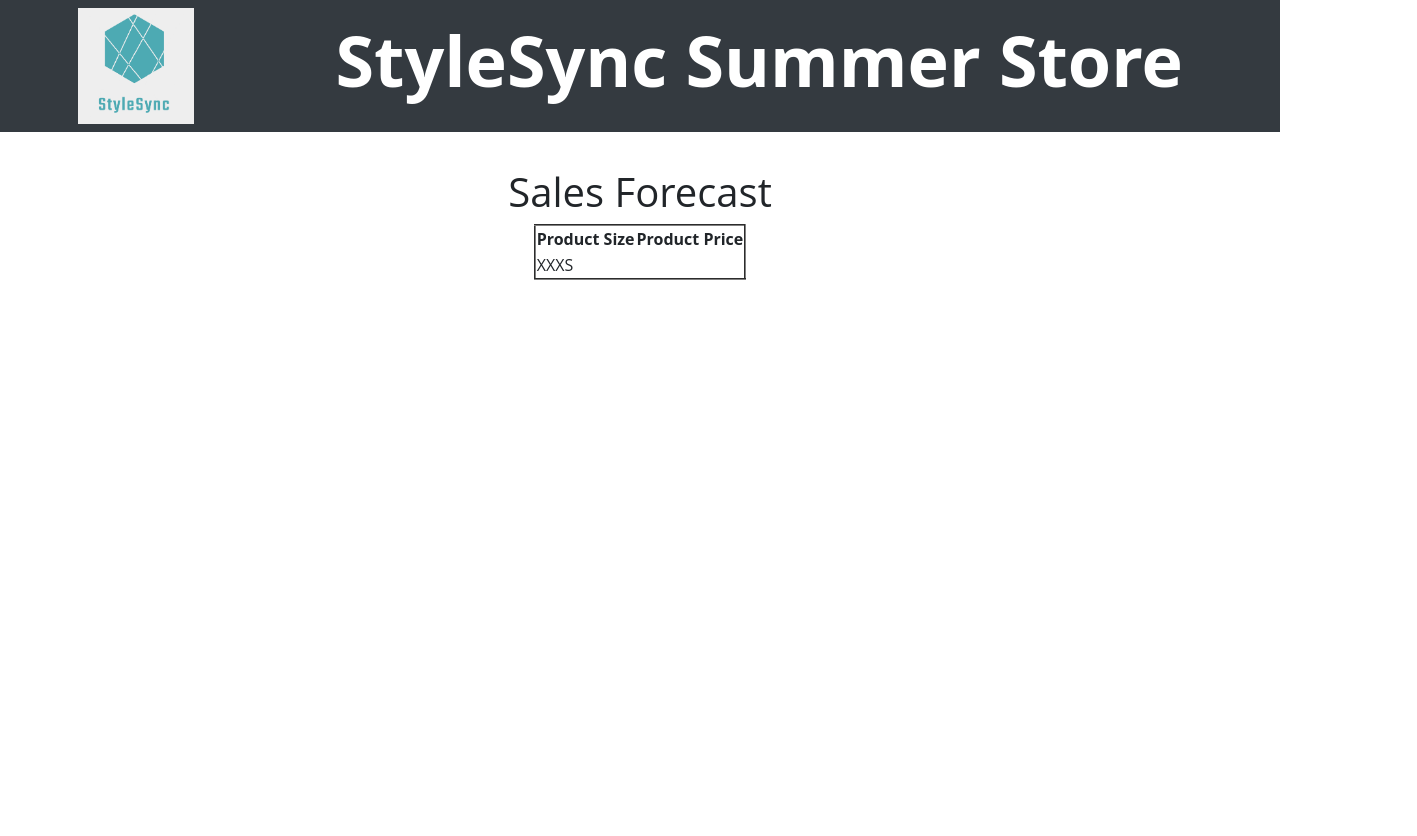
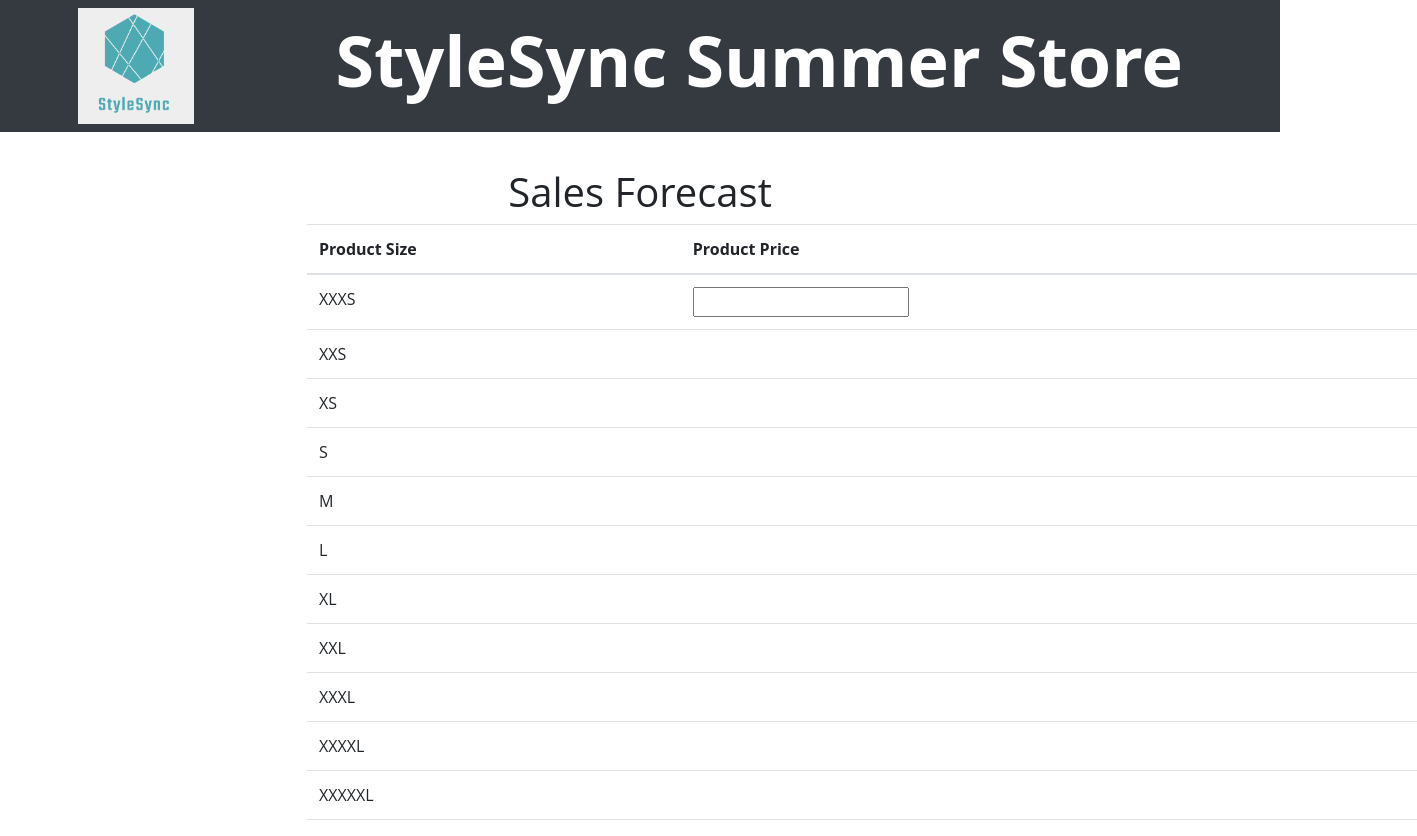
Before and after one commit to Sathira-Wijeratne/StyleSync-Solutions, a React (Create React App) app in the folder frontend/: page /adminhome/salesforecast in a window 1280 px wide. Shown: the whole page, 1417 px wide, since content can reach past the window. Before the commit the page ends 800 px from the top, so only its background shows below. Built offline with nearby package versions, Linux system fonts and the light colour scheme; the HTML template or start-up script is replaced by a standard one.

Commit message:
Added style to table

```diff
--- a/frontend/src/components/SalesForecast.js
+++ b/frontend/src/components/SalesForecast.js
@@ -2,18 +2,64 @@ import React from "react";
 
 export default function SalesForecast() {
   return (
-    <div>
+    <div className="container">
       <center>
         <h1>Sales Forecast</h1>
-        <table border={2}>
+        <table className="table" style={{ marginLeft: "20%" }}>
+          <thead>
             <tr>
               <th>Product Size</th>
-            <th>Product Price</th>
+              <th className="th-sm">Product Price</th>
+            </tr>
+          </thead>
+          <tbody>
+            <tr>
+              <td>XXXS</td>
+              <td>
+                <input type="number" />
+              </td>
             </tr>
             <tr>
-            <td>XXXS</td>
+              <td>XXS</td>
               <td></td>
             </tr>
+            <tr>
+              <td>XS</td>
+              <td></td>
+            </tr>
+            <tr>
+              <td>S</td>
+              <td></td>
+            </tr>
+            <tr>
+              <td>M</td>
+              <td></td>
+            </tr>
+            <tr>
+              <td>L</td>
+              <td></td>
+            </tr>
+            <tr>
+              <td>XL</td>
+              <td></td>
+            </tr>
+            <tr>
+              <td>XXL</td>
+              <td></td>
+            </tr>
+            <tr>
+              <td>XXXL</td>
+              <td></td>
+            </tr>
+            <tr>
+              <td>XXXXL</td>
+              <td></td>
+            </tr>
+            <tr>
+              <td>XXXXXL</td>
+              <td></td>
+            </tr>
+          </tbody>
         </table>
       </center>
     </div>
```
Lines whose indentation alone changed are shown as unchanged.
